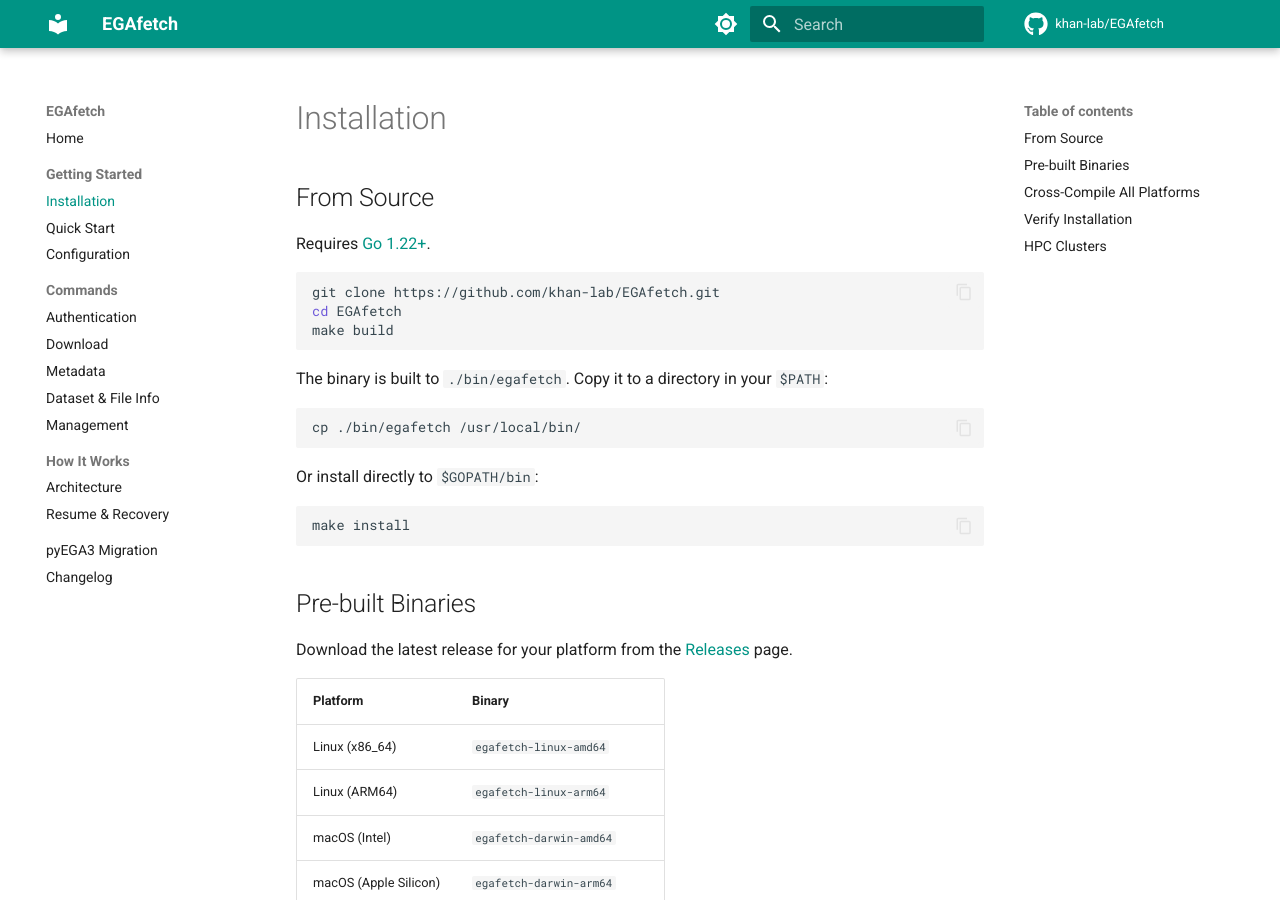
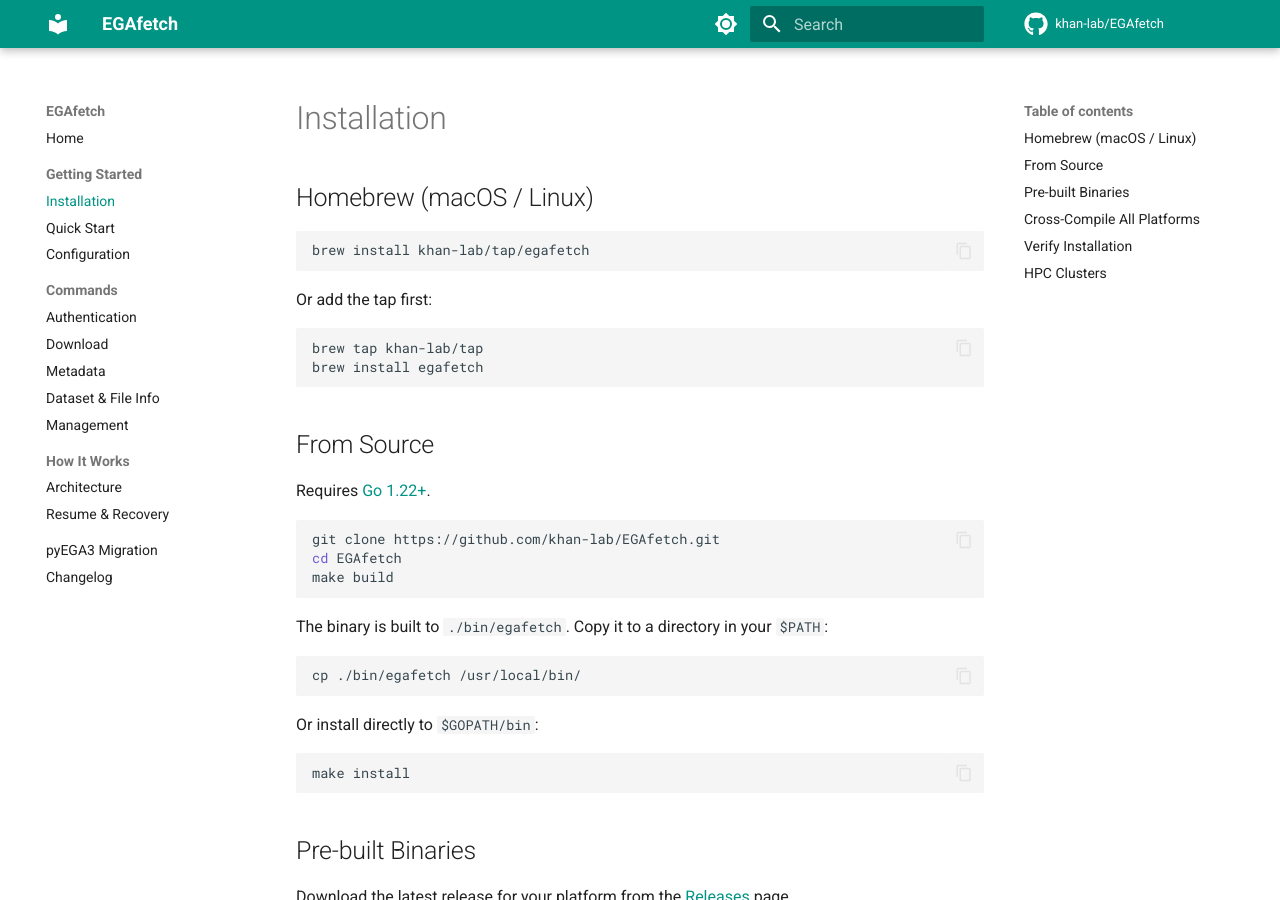
Before and after one commit to khan-lab/EGAfetch, an MkDocs documentation site: the page built from docs/getting-started/installation.md, in a window 1280 px wide and 900 px high. Built offline with MkDocs 1.6.1 and Material for MkDocs 9.7.7, drawn with Linux system fonts in a browser that asks for light colours; comment, search, counter and statistics services are not loaded.

Commit message:
added bew install option

````diff
--- a/docs/getting-started/installation.md
+++ b/docs/getting-started/installation.md
@@ -1,4 +1,17 @@
 # Installation
+
+## Homebrew (macOS / Linux)
+
+```bash
+brew install khan-lab/tap/egafetch
+```
+
+Or add the tap first:
+
+```bash
+brew tap khan-lab/tap
+brew install egafetch
+```
 
 ## From Source
 
````
Also changed, not shown: README.md (+6 -0 lines).
